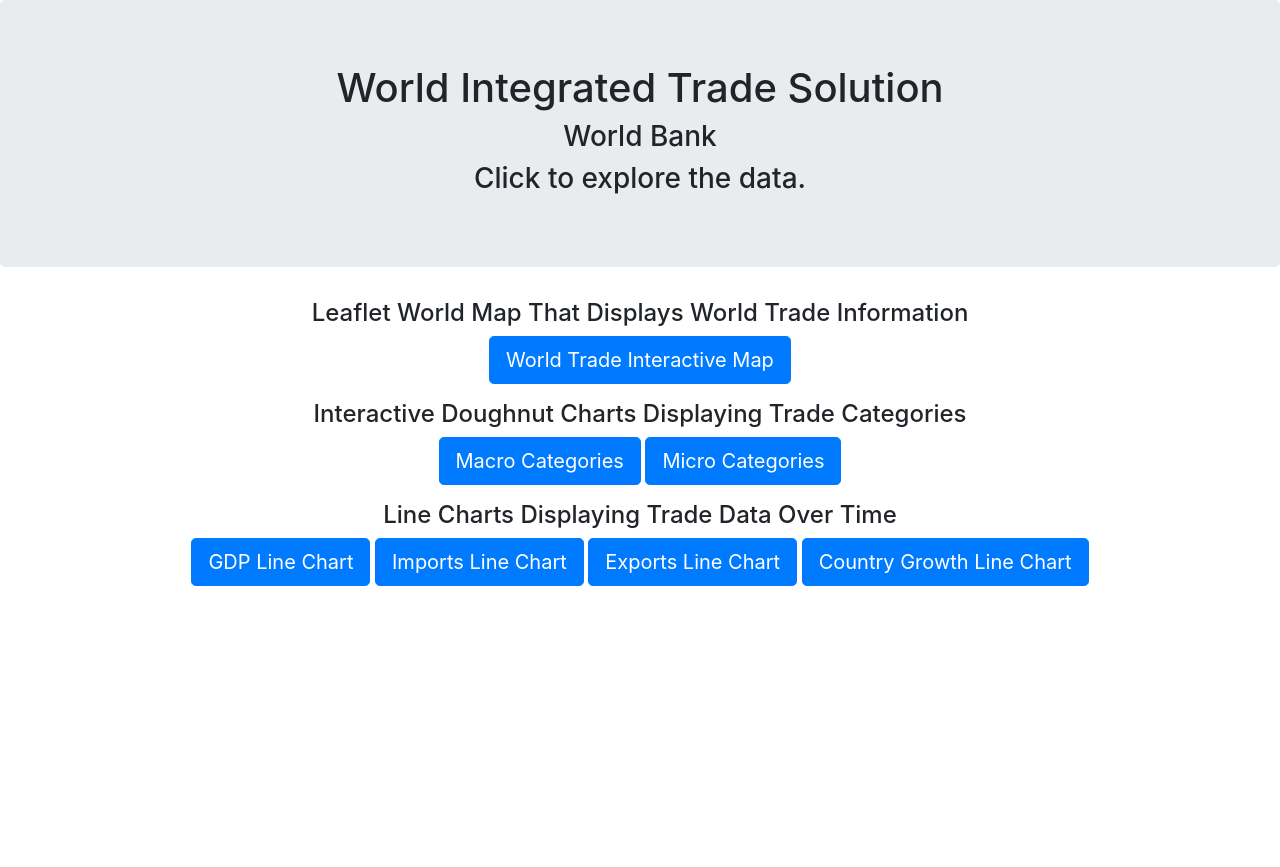
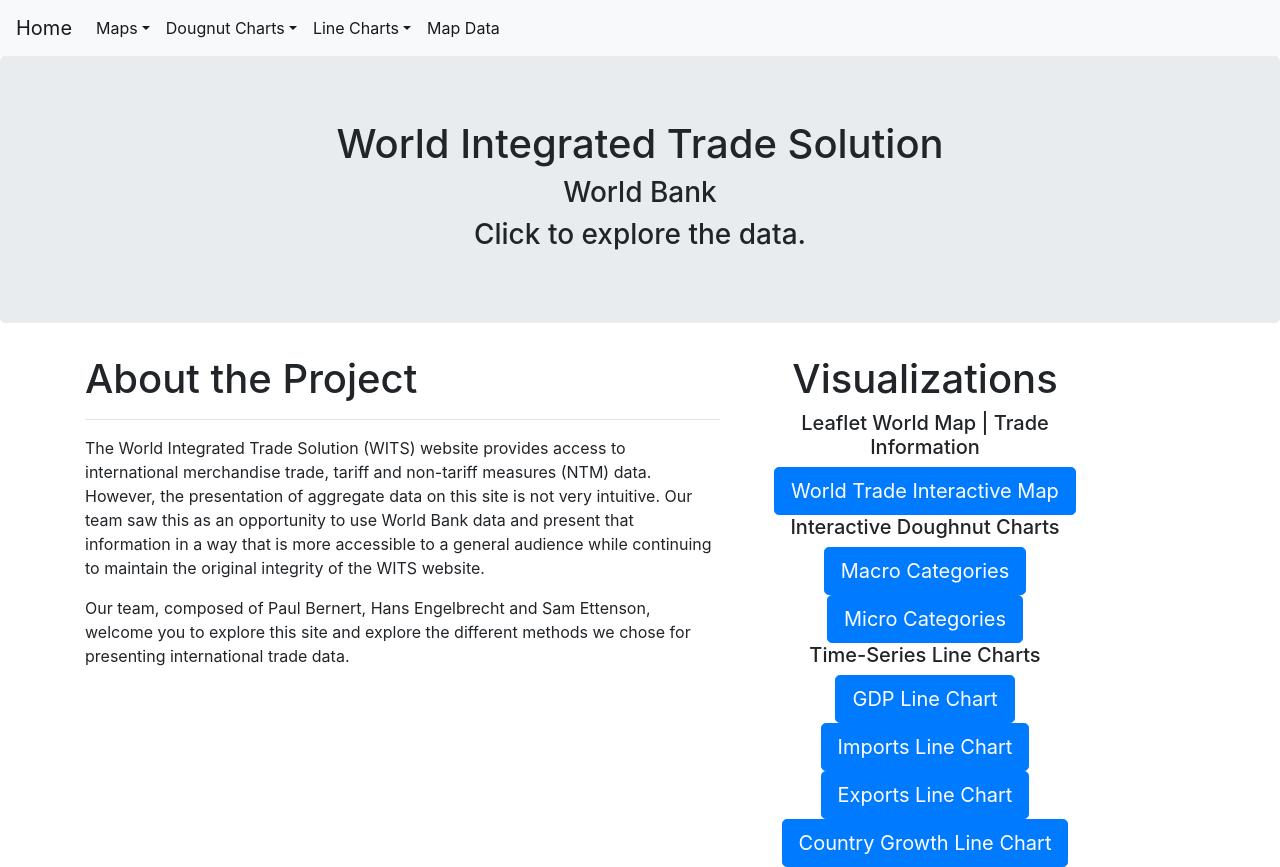
Before and after one commit to PaulBernert/Project2-Group4-World-Bank, a Flask app: page / in a window 1280 px wide. Before the commit the page ends 586 px from the top, so only its background shows below. Run offline with Flask 2, Linux system fonts and the light colour scheme; parts of the project's set-up code (start-up, migrations or seed data) failed here and were passed over; some libraries are stand-ins or nearby versions.

Commit message:
new landing page

```diff
--- a/templates/landing.html
+++ b/templates/landing.html
@@ -2,35 +2,96 @@
 <html lang="en">
 
 <head>
-    <title>WITS Data</title>
-    <!-- <link rel="stylesheet" href="https://maxcdn.bootstrapcdn.com/bootstrap/3.3.7/css/bootstrap.min.css"> -->
+    <title>WITS | World Bank Project</title>
     <link rel="stylesheet" href="https://stackpath.bootstrapcdn.com/bootstrap/4.4.1/css/bootstrap.min.css" integrity="sha384-Vkoo8x4CGsO3+Hhxv8T/Q5PaXtkKtu6ug5TOeNV6gBiFeWPGFN9MuhOf23Q9Ifjh" crossorigin="anonymous">
     <link rel="stylesheet" href="{{ url_for('static', filename='css/style.css') }}">
 </head>
 
 <body>
+    <!-- Nav Bar -->
+    <nav class="navbar navbar-expand-lg navbar-light bg-light">
+      <a class="navbar-brand" href="https://world-bank-project-2.herokuapp.com/">Home</a>
+      <button class="navbar-toggler" type="button" data-toggle="collapse" data-target="#navbarSupportedContent" aria-controls="navbarSupportedContent" aria-expanded="false" aria-label="Toggle navigation">
+        <span class="navbar-toggler-icon"></span>
+      </button>
+
+    <!-- Create Links-->
+    <div class="collapse navbar-collapse" id="navbarSupportedContent">
+        <!-- Create Maps Dropdown -->
+        <ul class="navbar-nav mr-auto">
+          <li class="nav-item dropdown active">
+            <a class="nav-link dropdown-toggle" href="#" id="navbarDropdown" role="button" data-toggle="dropdown" aria-haspopup="true" aria-expanded="false">Maps</a>
+              <div class="dropdown-menu" aria-labelledby="navbarDropdown">
+                <a class = "nav-link" href="https://world-bank-project-2.herokuapp.com/map-gdp">GDP</a>
+                <a class = "nav-link" href="https://world-bank-project-2.herokuapp.com/map-population">Population</a>
+                <a class = "nav-link" href="https://world-bank-project-2.herokuapp.com/map-tradeBalance">Trade Balance</a>
+                <a class = "nav-link" href="https://world-bank-project-2.herokuapp.com/map-gdpPerCapita">GDP per Capita</a>
+              </div>
+          </li>
+
+          <!-- Create Doughnuts Links -->
+          <li class="nav-item dropdown active">
+            <a class="nav-link dropdown-toggle" href="#" id="navbarDropdown2" role="button" data-toggle="dropdown" aria-haspopup="true" aria-expanded="false">Dougnut Charts</a>
+              <div class="dropdown-menu" aria-labelledby="navbarDropdown">
+                <a class = "nav-link" href="https://world-bank-project-2.herokuapp.com/doughnut">Macro-Categories</a>
+                <a class = "nav-link" href="https://world-bank-project-2.herokuapp.com/doughnut2">Micro-Categories</a>
+              </div>
+          </li>
+
+          <!-- Create Line Chart Links -->
+          <li class="nav-item dropdown active">
+            <a class="nav-link dropdown-toggle" href="#" id="navbarDropdown3" role="button" data-toggle="dropdown" aria-haspopup="true" aria-expanded="false">Line Charts</a>
+              <div class="dropdown-menu" aria-labelledby="navbarDropdown">
+                <a class = "nav-link" href="https://world-bank-project-2.herokuapp.com/gdp_chart">GDP</a>
+                <a class = "nav-link" href="https://world-bank-project-2.herokuapp.com/imports_chart">Imports</a>
+                <a class = "nav-link" href="https://world-bank-project-2.herokuapp.com/exports_chart">Exports</a>
+                <a class = "nav-link" href="https://world-bank-project-2.herokuapp.com/country_growth_chart">Growth</a>
+              </div>
+          </li>
+
+          <li class="nav-item active">
+            <a class="nav-link" href="https://world-bank-project-2.herokuapp.com/map-data">Map Data</a>
+          </li>
+        </ul>
+    </div>
+    </nav>
+
     <div class="jumbotron text-center">
         <h1>World Integrated Trade Solution</h1>
         <h3>World Bank</h3>
         <h3>Click to explore the data.</h3>
     </div>
+
+    <!--Create Containers-->
+    <div class="container">
+        <div class="row">
+            <div class="col-md-7">
+                <h1>About the Project</h1>
+                <hr>
+                <p>The World Integrated Trade Solution (WITS) website provides access to international merchandise trade, tariff and non-tariff measures (NTM) data.
+                However, the presentation of aggregate data on this site is not very intuitive. Our team saw this as an opportunity to use World Bank data and
+                present that information in a way that is more accessible to a general audience while continuing to maintain the original integrity of the
+                WITS website. </p>
+
+                <p>Our team, composed of Paul Bernert, Hans Engelbrecht and Sam Ettenson, welcome you to explore this site and explore the different methods we chose
+                for presenting international trade data. </p>
+            </div>
+
+            <div class="col-md-4">
               <div class="text-center">
-        <h4>Leaflet World Map That Displays World Trade Information</h4>
-        <p>
+                <h1>Visualizations</h1>
+                <h5>Leaflet World Map | Trade Information</h5>
                   <a class="btn btn-primary btn-lg" href="https://world-bank-project-2.herokuapp.com/map-gdp" role="button">World Trade Interactive Map</a>
-        </p>
-        <h4>Interactive Doughnut Charts Displaying Trade Categories</h4>
-        <p>
+                <h5>Interactive Doughnut Charts</h5>
                   <a class="btn btn-primary btn-lg" href="https://world-bank-project-2.herokuapp.com/doughnut" role="button">Macro Categories</a>
                   <a class="btn btn-primary btn-lg" href="https://world-bank-project-2.herokuapp.com/doughnut2" role="button">Micro Categories</a>
-        </p>
-        <h4>Line Charts Displaying Trade Data Over Time</h4>
-        <p>
+                <h5>Time-Series Line Charts</h5>
                   <a class="btn btn-primary btn-lg" href="https://world-bank-project-2.herokuapp.com/gdp_chart" role="button">GDP Line Chart</a>
                   <a class="btn btn-primary btn-lg" href="https://world-bank-project-2.herokuapp.com/imports_chart" role="button">Imports Line Chart</a>
                   <a class="btn btn-primary btn-lg" href="https://world-bank-project-2.herokuapp.com/exports_chart" role="button">Exports Line Chart</a>
                   <a class="btn btn-primary btn-lg" href="https://world-bank-project-2.herokuapp.com/country_growth_chart" role="button">Country Growth Line Chart</a>
-        </p>
+            </div>
+        </div>
     </div>
 
     <!-- Optional JavaScript -->
```
Lines whose indentation alone changed are shown as unchanged.
